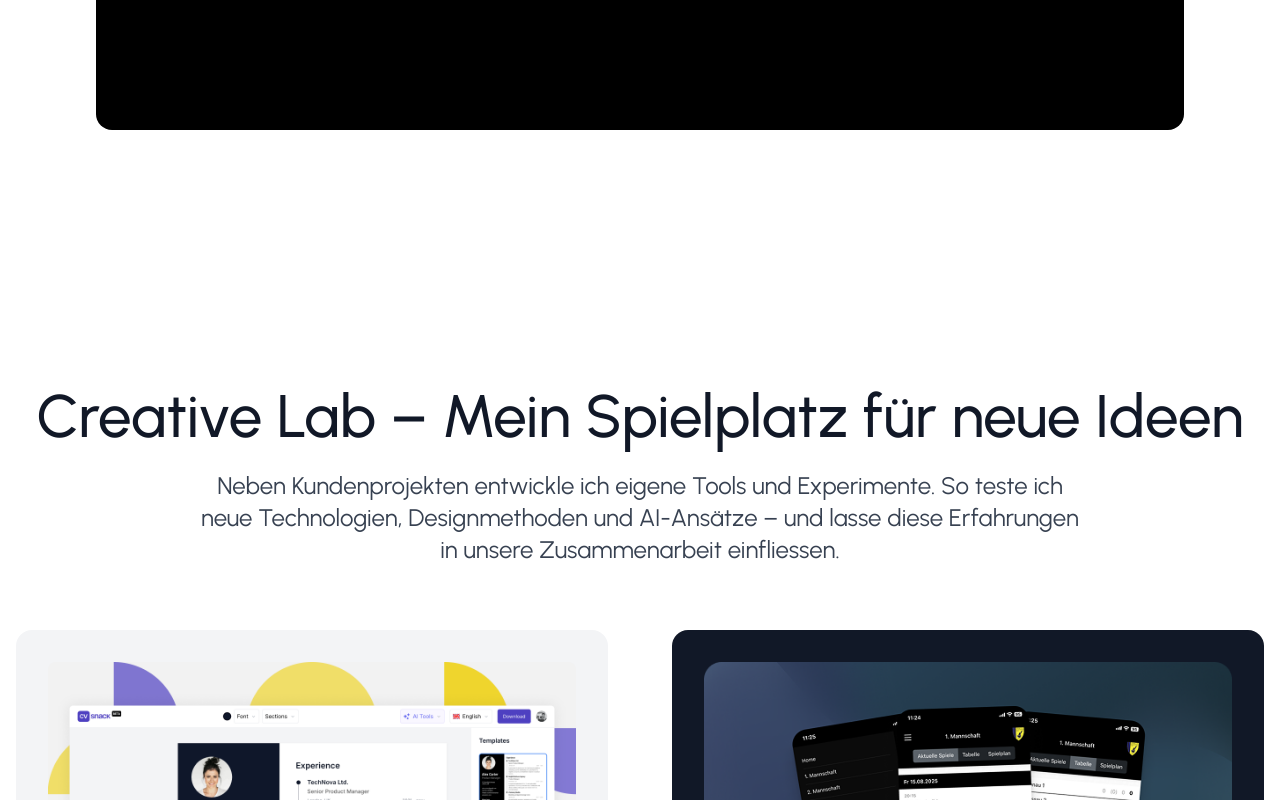
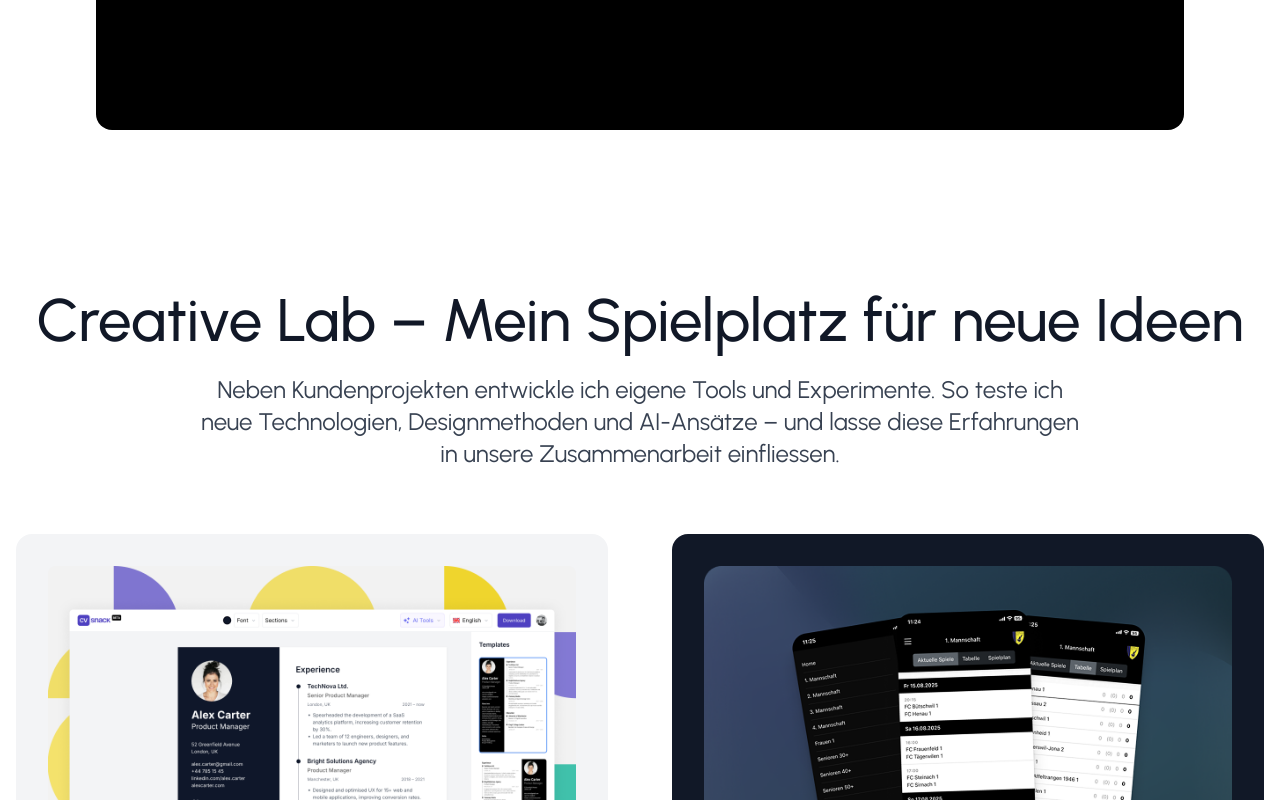
Before and after one commit to thomasveit89/DESIGNSNACK, a Nuxt app: page / in a window 1280 px wide. Shown: the part 4940-5740 px from the top of the page. Built offline with nearby package versions, Linux system fonts and the light colour scheme.

Commit message:
style: adjust creative lab section padding for better spacing

```diff
--- a/pages/index.vue
+++ b/pages/index.vue
@@ -412,7 +412,7 @@
     </div>
 
     <!-- Creative Lab Section -->
-    <div ref="creativeLab" class="w-full pt-64 pb-32 bg-white relative overflow-hidden">
+    <div ref="creativeLab" class="w-full pt-40 pb-32 bg-white relative overflow-hidden">
       <!-- Paper Plane Animation -->
       <img ref="paperPlane" src="/img/paperplane.svg" alt="Paper Plane" class="absolute opacity-0 pointer-events-none z-10" style="left: -100px; top: 50%;" width="60" height="60">
 
```
